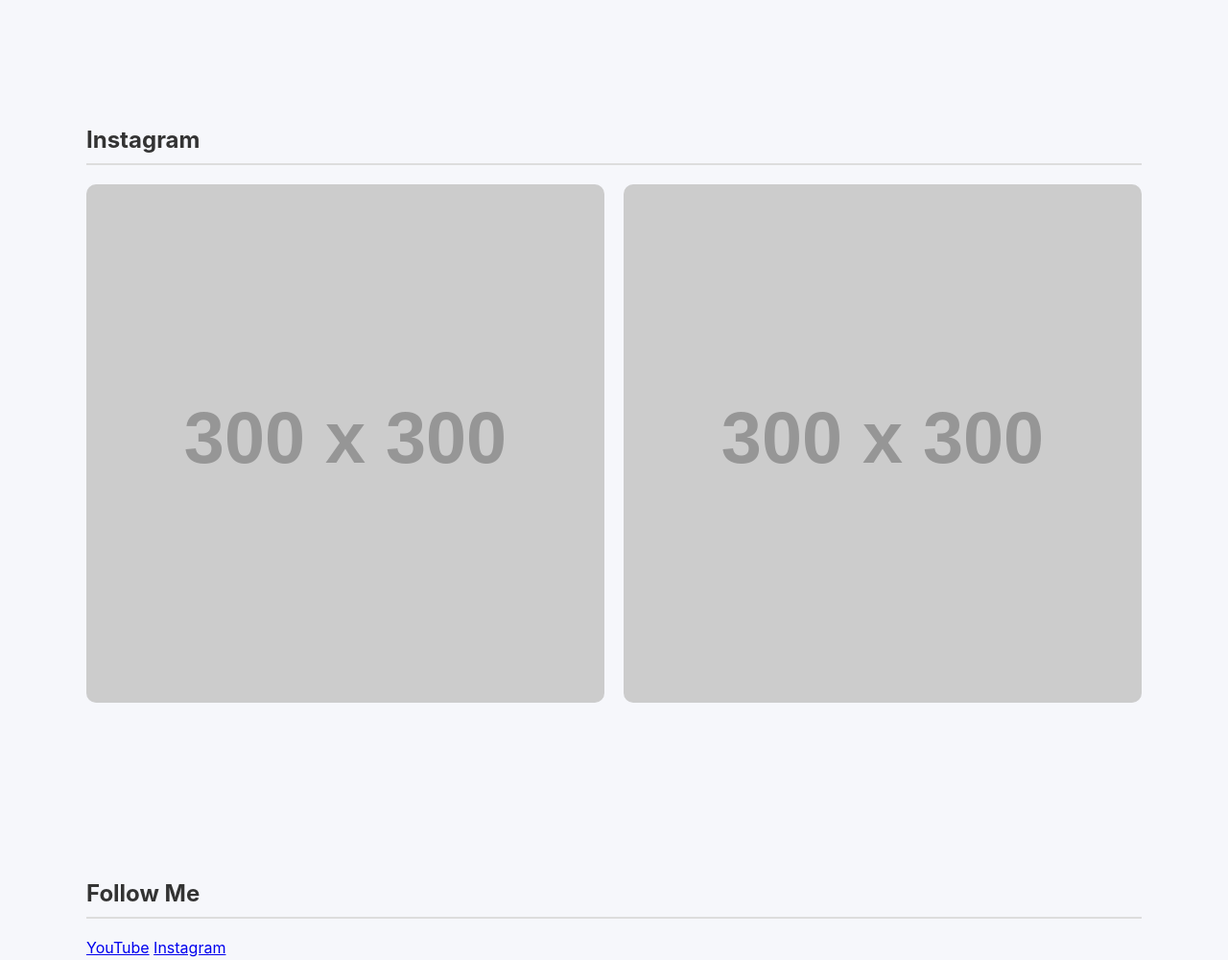
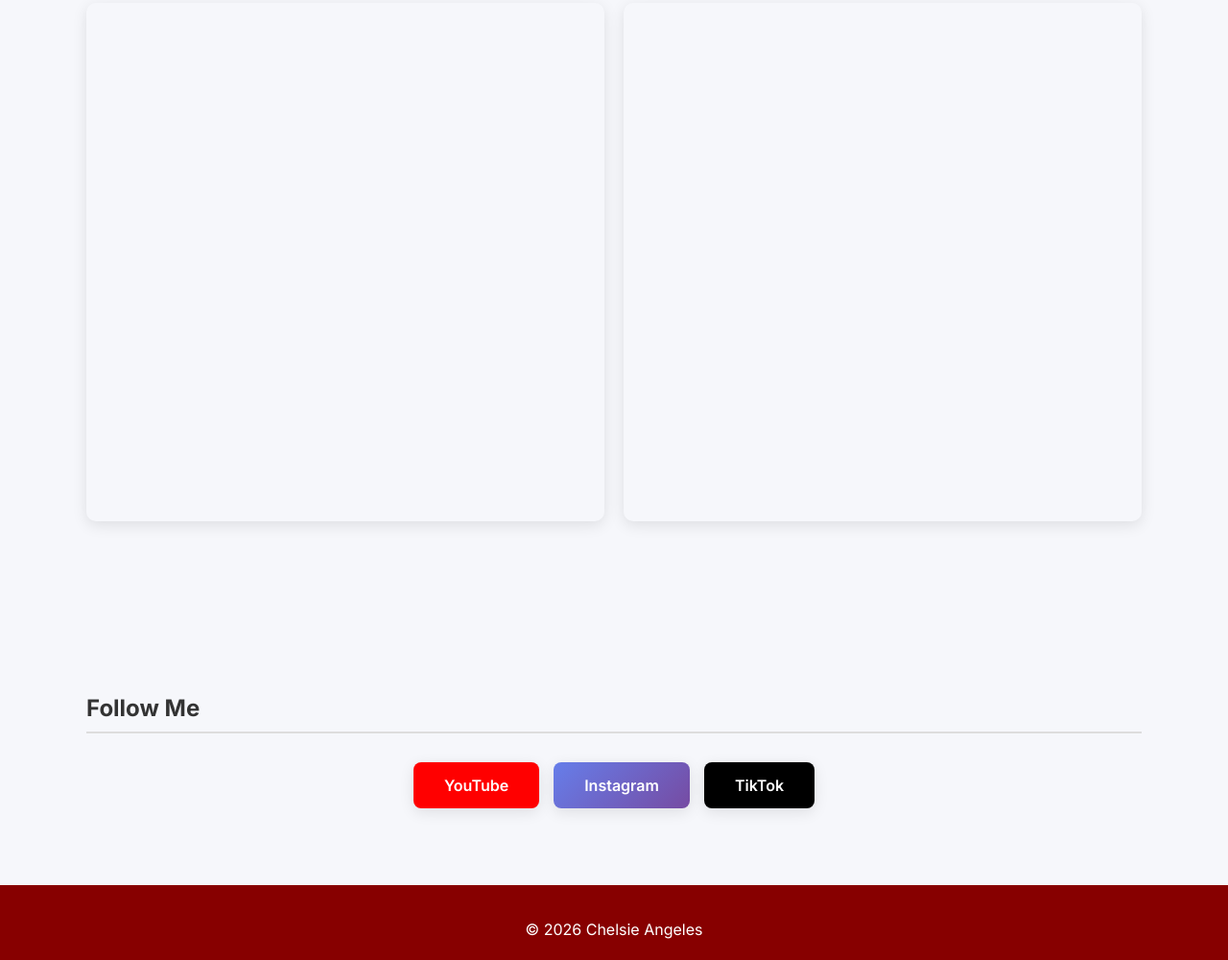
Before and after one commit to cjacks26/my-website-1, a plain HTML site: page index.html in a window 1280 px wide. Shown: the part 1415-2415 px from the top of the page at 96% size. Drawn offline with Linux system fonts and the light colour scheme; placeholder pictures from the web are drawn by us; a script that the page names is missing.

Commit message:
Implement navigation and social follow buttons
Added navigation bar and follow buttons for social media.

```diff
--- a/index.html
+++ b/index.html
@@ -1,6 +1,7 @@
 <!DOCTYPE html>
 <html lang="en">
-<head <link href="https://fonts.googleapis.com/css2?family=Inter:wght@300;400;600;700&display=swap" rel="stylesheet">
+<head>
+<link href="https://fonts.googleapis.com/css2?family=Inter:wght@300;400;600;700&display=swap" rel="stylesheet">
 <meta charset="UTF-8">
 <meta name="viewport" content="width=device-width, initial-scale=1.0">
 
@@ -14,21 +15,6 @@ margin:0;
 background:#f6f7fb;
 color:#333;
 }
-
-<nav>
-<div class="nav-container">
-
-<div class="logo">Chelsie Angeles</div>
-
-<div class="nav-links">
-<a href="#about">About</a>
-<a href="#videos">Videos</a>
-<a href="#instagram">Instagram</a>
-<a href="#follow">Follow</a>
-</div>
-
-</div>
-</nav>
 
 nav{
 position:sticky;
@@ -64,12 +50,12 @@ color:#ff0000;
 }
 
 header{
-background:linear-gradient(rgba(0,0,0,0.7),rgba(0,0,0,0.7)),
-url("https://images.unsplash.com/photo-1517836357463-d25dfeac3438");
+background:linear-gradient(rgba(0,0,0,0.4),rgba(0,0,0,0.4)),
+url('https://images.unsplash.com/flagged/photo-1593005510509-d05b264f1c9c?q=80&w=2340&auto=format&fit=crop&ixlib=rb-4.1.0&ixid=M3wxMjA3fDB8MHxwaG90by1wYWdlfHx8fGVufDB8fHx8fA%3D%3D');
 background-size:cover;
 background-position:center;
 color:white;
-height:70vh;
+height:40vh;
 display:flex;
 flex-direction:column;
 justify-content:center;
@@ -149,8 +135,64 @@ transition:0.2s;
 background:#444;
 }
 
+.follow-buttons{
+display:flex;
+flex-wrap:wrap;
+gap:15px;
+justify-content:center;
+align-items:center;
+margin-top:30px;
+}
+
+.follow-btn{
+display:inline-flex;
+align-items:center;
+justify-content:center;
+padding:14px 32px;
+border-radius:8px;
+text-decoration:none;
+font-weight:600;
+font-size:16px;
+transition:all 0.3s ease;
+box-shadow:0 4px 15px rgba(0,0,0,0.1);
+border:none;
+cursor:pointer;
+}
+
+.follow-btn:hover{
+transform:translateY(-3px);
+box-shadow:0 6px 20px rgba(0,0,0,0.2);
+}
+
+.follow-btn-youtube{
+background:#FF0000;
+color:white;
+}
+
+.follow-btn-youtube:hover{
+background:#cc0000;
+}
+
+.follow-btn-instagram{
+background:linear-gradient(135deg, #667eea 0%, #764ba2 100%);
+color:white;
+}
+
+.follow-btn-instagram:hover{
+background:linear-gradient(135deg, #764ba2 0%, #667eea 100%);
+}
+
+.follow-btn-tiktok{
+background:#000000;
+color:white;
+}
+
+.follow-btn-tiktok:hover{
+background:#333333;
+}
+
 footer{
-background:#111;
+background:#870000;
 color:white;
 text-align:center;
 padding:20px;
@@ -164,8 +206,20 @@ grid-template-columns:1fr;
 
 .insta-grid{
 display:grid;
-grid-template-columns:repeat(auto-fit,minmax(200px,1fr));
+grid-template-columns:repeat(auto-fit,minmax(300px,1fr));
 gap:20px;
+}
+
+.insta-grid > div{
+aspect-ratio:1;
+overflow:hidden;
+border-radius:10px;
+box-shadow:0 4px 15px rgba(0,0,0,0.1);
+}
+
+.insta-grid .instagram-media{
+width:100% !important;
+height:100% !important;
 }
 
 .insta-grid img{
@@ -178,10 +232,38 @@ transition:0.2s;
 transform:scale(1.05);
 }
 
+.insta-grid iframe{
+border:none;
+border-radius:10px;
+overflow:hidden;
+}
+
+.instagram-embed{
+max-width:450px;
+width:100%;
+}
+
+/* Instagram embed responsive */
+.insta-grid > div{
+width:100%;
+}
+
 </style>
 </head>
 
 <body>
+
+<nav>
+<div class="nav-container">
+<div class="logo">Chelsie Angeles</div>
+<div class="nav-links">
+<a href="#about">About</a>
+<a href="#videos">Videos</a>
+<a href="#instagram">Instagram</a>
+<a href="#follow">Follow</a>
+</div>
+</div>
+</nav>
 
 <header>
 <h1>Chelsie Angeles</h1>
@@ -216,24 +298,27 @@ Hey, I'm Chelsie! I'm a British Army soldier serving in the Royal Miltiary Polic
 
 <div class="insta-grid">
 
-<a href="https://instagram.com/p/DVERRMBDU5j" target="_blank">
-<img src="https://via.placeholder.com/300">
-</a>
+<div>
+<blockquote class="instagram-media" data-instgrm-permalink="https://www.instagram.com/p/DVERRMBDU5j/" data-instgrm-version="14"></blockquote>
+</div>
 
-<a href="https://instagram.com/p/Cw-XgJ8K9oV" target="_blank">
-<img src="https://via.placeholder.com/300">
-</a>
+<div>
+<blockquote class="instagram-media" data-instgrm-permalink="https://www.instagram.com/p/Cw-XgJ8K9oV/" data-instgrm-version="14"></blockquote>
+</div>
 
 </div>
 
-</section></section>
+</section>
 
 <section id="follow">
 
 <h2>Follow Me</h2>
 
-<a href="https://youtube.com/chelsieangeles">YouTube</a>
-<a href="https://instagram.com/chelsieangeles_">Instagram</a>
+<div class="follow-buttons">
+<a href="https://youtube.com/chelsieangeles" class="follow-btn follow-btn-youtube">YouTube</a>
+<a href="https://instagram.com/chelsieangeles_" class="follow-btn follow-btn-instagram">Instagram</a>
+<a href="https://tiktok.com/chelsieangeles_" class="follow-btn follow-btn-tiktok">TikTok</a>
+</div>
 
 </section>
 
@@ -243,5 +328,7 @@ Hey, I'm Chelsie! I'm a British Army soldier serving in the Royal Miltiary Polic
 
 </footer>
 
+<script async src="https://www.instagram.com/embed.js"></script>
+
 </body>
 </html>
```
